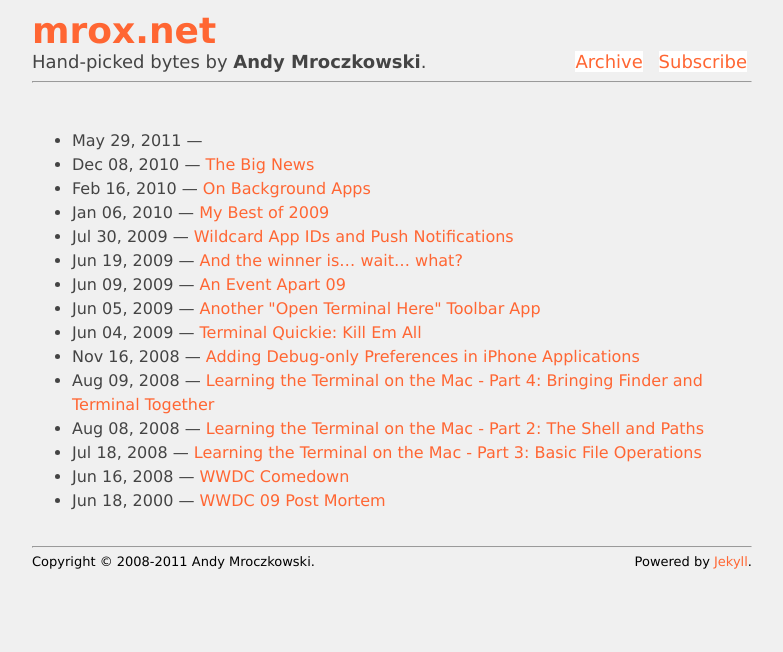
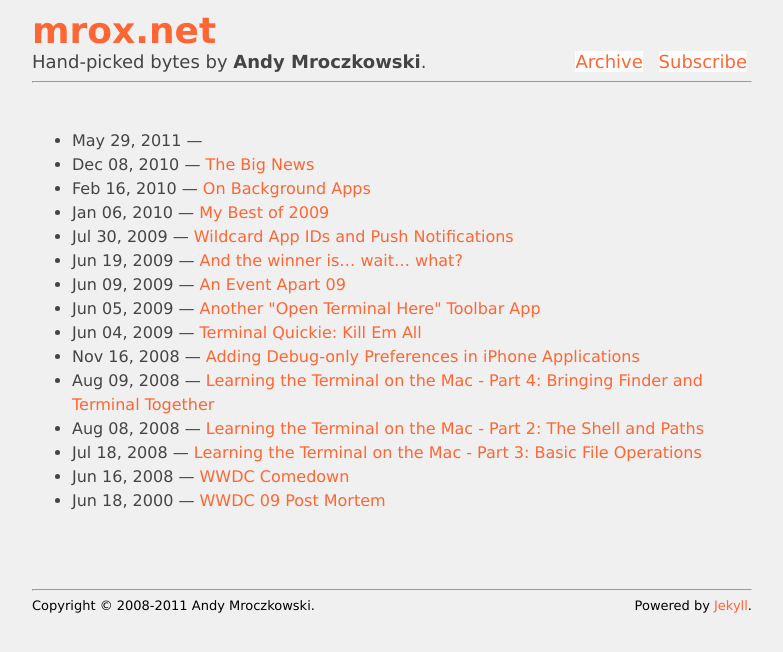
Before and after one commit to amrox/mrox.net, a Jekyll site: the page built from archive.html, in a window 1280 px wide. Shown: the top 652 px of the page, without its empty margins (248-1031 px from the left). Built offline with Jekyll 4.4.1, drawn with Linux system fonts in a browser that asks for light colours.

Commit message:
css tweaks

```diff
--- a/css/screen.css
+++ b/css/screen.css
@@ -61,7 +61,6 @@
 #main hr {
 	margin-top: 50px;
 	margin-bottom: 50px;
-	background-color: #da7ffb;
 }
 
 #sidebar {
@@ -75,6 +74,7 @@
 	clear: both;
 	font-size: small;
 	margin-bottom: 20px;
+	margin-top: 50px;
 }
 
 #footer p {
```
